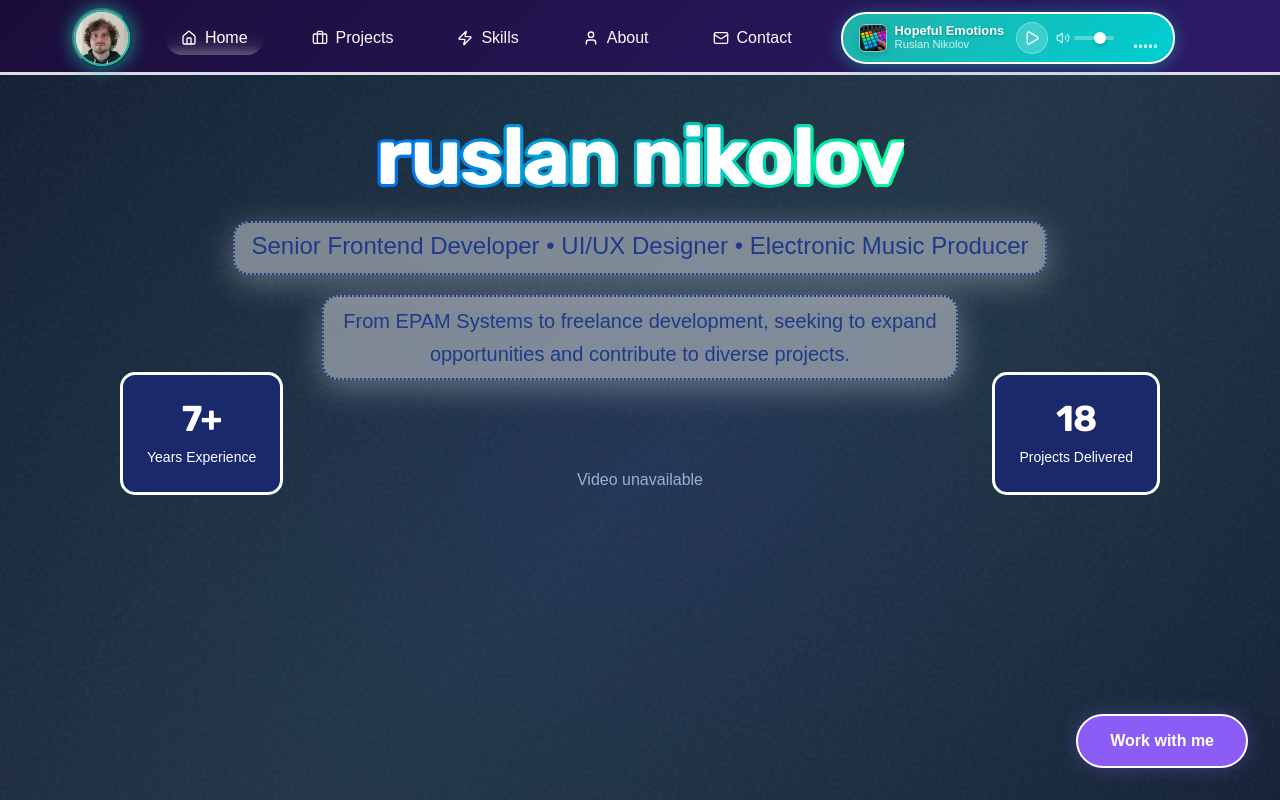
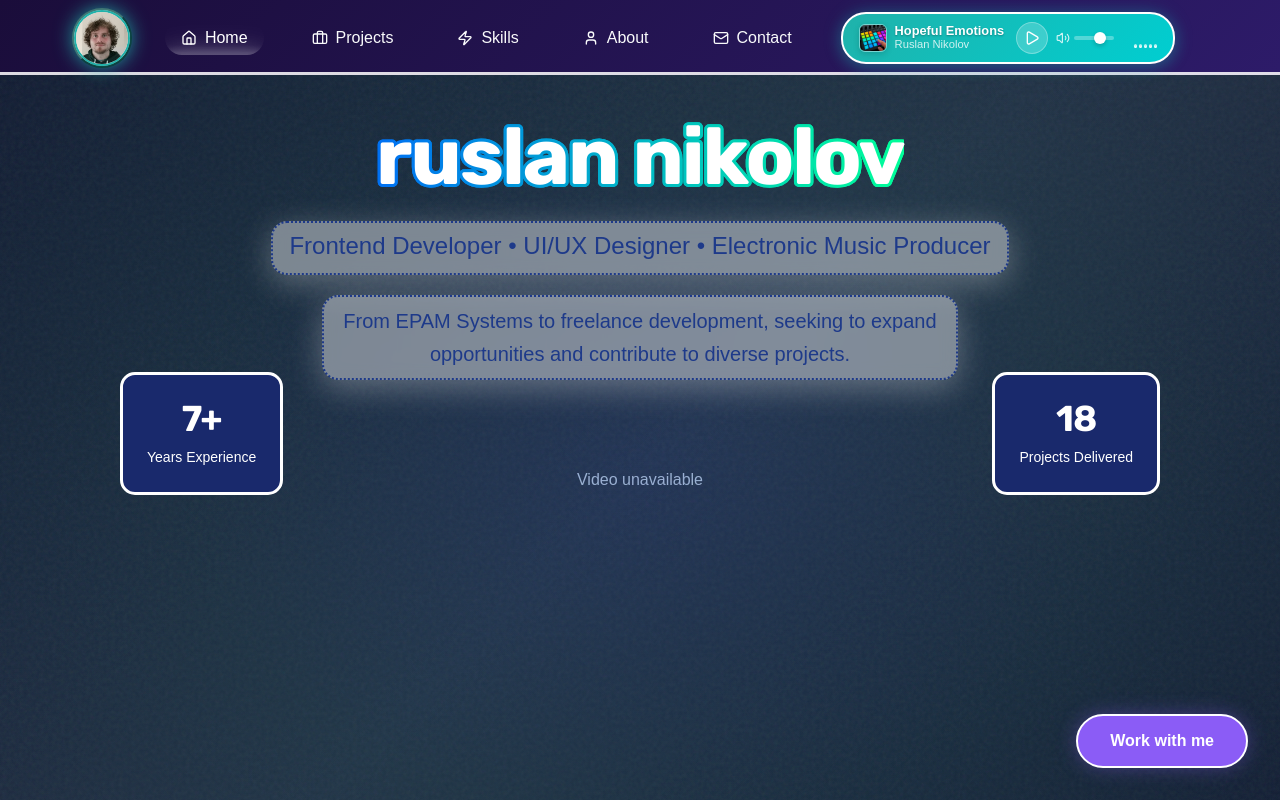
Before and after one commit to RuslanNikolov1/portfolio-website, a Next.js app: page / in a window 1280 px wide. Shown: the top 800 px of the page. Built offline with nearby package versions, Linux system fonts and the light colour scheme.

Commit message:
Update job title from 'Senior Frontend Developer' to 'Frontend Developer' across all components

```diff
--- a/src/app/layout.tsx
+++ b/src/app/layout.tsx
@@ -22,7 +22,7 @@ export const metadata: Metadata = {
   title: "My Portfolio — Frontend Developer",
   description: "Portfolio of Ruslan Nikolov, Front-End Developer specializing in React, Next.js, and TypeScript.",
   keywords: [
-    "senior frontend developer",
+    "frontend developer",
     "React developer",
     "TypeScript developer",
     "Next.js developer",
--- a/src/components/About.tsx
+++ b/src/components/About.tsx
@@ -50,7 +50,7 @@ const About = () => {
               { year: 'May 2018 – Sep 2018', title: 'Orbis Digital Services – Frontend Developer Intern', text: 'Developed app for chocolate provider with reusable components. Wrote SASS CSS and implemented responsive design. Performed cross-browser development and error handling. Created comprehensive unit tests. Technologies: TypeScript, Angular, SASS, Bootstrap.' },
               { year: 'Nov 2018 – Nov 2019', title: 'EPAM Systems – Junior Frontend Developer', text: 'Developed dynamic UI components and comprehensive unit tests. Set up projects and researched best practices. Created utility functions and UI designs in Adobe XD. Built responsive and accessible user interfaces. Technologies: TypeScript, React, Next.js, SASS, Styleguidist.' },
               { year: 'Nov 2019 – Jul 2021', title: 'EPAM Systems – Frontend Developer', text: 'Built complex UI components and authentication systems. Developed comprehensive unit and integration tests. Optimized rendering performance and refactored legacy code. Performed cross-browser development and error handling. Created comprehensive unit tests. Contributed to React PDF Library and implemented ANTLR-based formula parsing. Technologies: TypeScript, React, Redux, Material UI, SASS.' },
-              { year: 'Jul 2021 – Aug 2023', title: 'EPAM Systems – Senior Frontend Developer', text: 'Acted as client-facing technical senior: proposing features and maintaining clear communication throughout project lifecycle. Contributed to system architecture decisions for modular, maintainable fin-tech applications. Developed scalable UI components and integrated complex REST APIs. Improved performance in fin-tech projects and in an e-commerce project: lowered the initial render time up to ~30% and memory usage up to ~25%. Assured that agile methodologies and best practices are followed in my team. Divided big development work into isolated tasks for developers to work on. Led a subteam of 3 developers and distributed work among them. Mentored through code reviews and pair programming. Managed CI/CD pipelines end-to-end with Jenkins and Github Actions to ensure smooth, reliable deployments. Technologies: TypeScript, React, Material UI, CI/CD.' },
+              { year: 'Jul 2021 – Aug 2023', title: 'EPAM Systems – Frontend Developer', text: 'Acted as client-facing technical senior: proposing features and maintaining clear communication throughout project lifecycle. Contributed to system architecture decisions for modular, maintainable fin-tech applications. Developed scalable UI components and integrated complex REST APIs. Improved performance in fin-tech projects and in an e-commerce project: lowered the initial render time up to ~30% and memory usage up to ~25%. Assured that agile methodologies and best practices are followed in my team. Divided big development work into isolated tasks for developers to work on. Led a subteam of 3 developers and distributed work among them. Mentored through code reviews and pair programming. Managed CI/CD pipelines end-to-end with Jenkins and Github Actions to ensure smooth, reliable deployments. Technologies: TypeScript, React, Material UI, CI/CD.' },
               { year: 'Sep 2023 – Mar 2025', title: 'Urban Planning Web Interface – Frontend Developer', text: 'Built geospatial interfaces for municipal planning, enabling visualization of zoning changes, street closures, and overlays. Delivered performant and intuitive front-end solutions for complex geospatial datasets. Technologies: React, TypeScript, Mapbox, SASS.' },
               { year: 'March 2025 – Present', title: 'Freelance Frontend Developer & UI/UX Designer', text: 'Designed and delivered high-performance, responsive web applications across multiple industries. Built interactive audio-visual experiences with Web Audio API, enhancing user engagement. Developed authentication and news comments backend for a crypto dashboard app using Node.js and Express. Managed end-to-end project lifecycle: requirement gathering, prototyping, implementation, deployment, and post-launch support. Collaborated with clients to translate vision into maintainable, modern web applications. Optimized performance with lazy loading, code-splitting, and efficient state management. Leveraged AI tools (Cursor, ChatGPT) to accelerate development and ensure high-quality, bug-free code. Technologies: React, TypeScript, Next.js, Tailwind, SASS, Web Audio API, AI-assisted Development.' }
             ].map((item, idx) => (
--- a/src/components/Contact.tsx
+++ b/src/components/Contact.tsx
@@ -75,7 +75,7 @@ const Contact = memo(() => {
           </div>
           <p className={styles.subtitle}>
             Based in Burgas, Bulgaria • Available for remote work worldwide<br/>
-            Whether you&apos;re a hiring manager looking for a senior developer or a business owner needing a custom solution,
+            Whether you&apos;re a hiring manager looking for a developer or a business owner needing a custom solution,
             I&apos;m here to help bring your vision to life with professional expertise and creative innovation.
           </p>
         </motion.div>
--- a/src/components/Footer.tsx
+++ b/src/components/Footer.tsx
@@ -45,7 +45,7 @@ const Footer = () => {
             </div>
             <h3 className={styles.brandName}>Ruslan Nikolov</h3>
             <p className={styles.brandDescription}>
-              Senior Frontend Developer • Freelancer • Electronic Music Producer
+              Frontend Developer • Freelancer • Electronic Music Producer
             </p>
           </div>
 
--- a/src/components/Hero.tsx
+++ b/src/components/Hero.tsx
@@ -127,7 +127,7 @@ const Hero = memo(() => {
                 transition={{ duration: 0.8, delay: 0.35 }}
               >
                 <p className={`${styles.subtitle} ${styles.inlineSubtitle}`}>
-                  Senior Frontend Developer • UI/UX Designer
+                  Frontend Developer • UI/UX Designer
                                     <span className={styles.roleBreak}> • Electronic Music Producer</span>
                 </p>
               </motion.div>
```
